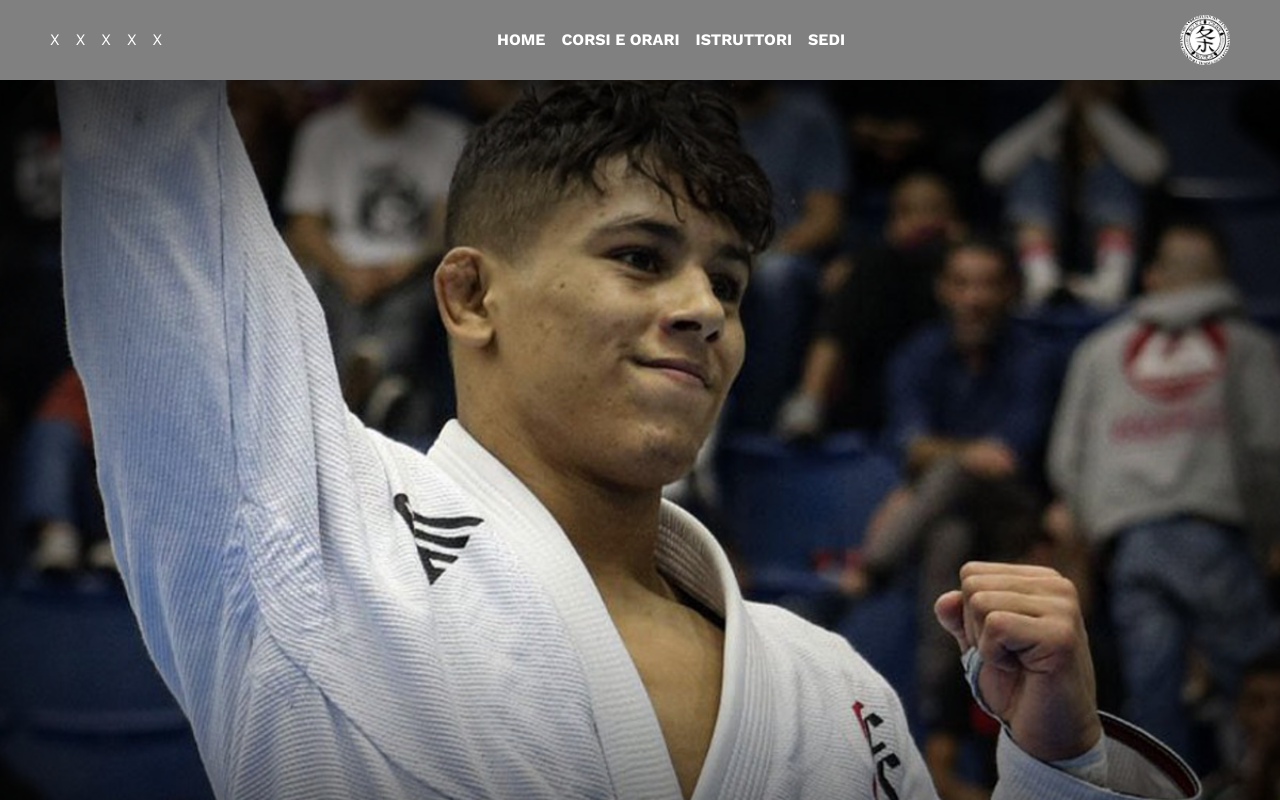
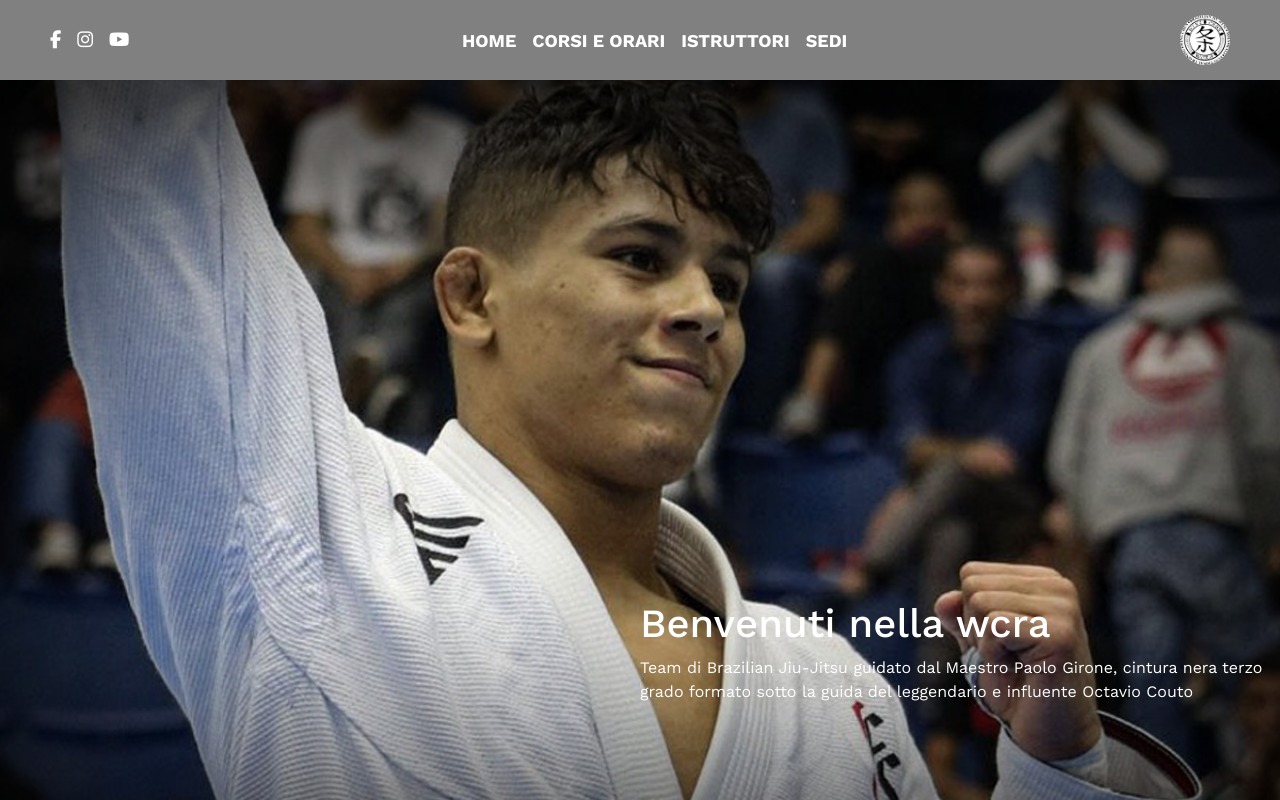
Before and after one commit to MattiaAngelini/wcra, a Vue app: page / in a window 1280 px wide. Shown: the top 800 px of the page. Built offline with nearby package versions, Linux system fonts and the light colour scheme.

Commit message:
fixed: components

```diff
--- a/src/App.vue
+++ b/src/App.vue
@@ -1,22 +1,35 @@
 <script>
 import AnimatedSection from './components/AnimatedSection.vue';
+import AppFooter from './components/AppFooter.vue';
+import AppHeader from './components/AppHeader.vue'
+
 export default {
 
   components: {
     AnimatedSection,
+    AppHeader,
+    AppFooter
   }
 }
 </script>
 
 <template>
   <AnimatedSection>
+    <AppHeader class="header"></AppHeader>
     <router-view class="fade-in delay"></router-view>
+    <AppFooter></AppFooter>
   </AnimatedSection>
 </template>
 
 <style lang="scss">
 @use './src/assets/styles/generic.scss' as *;
 
+.header{
+  position: sticky;
+  top: 0;
+  width: 100%;
+  z-index: 999;
+}
 
   // ANIMATION SLIDER
   @keyframes fadeIn {
--- a/src/components/AppHeader.vue
+++ b/src/components/AppHeader.vue
@@ -11,7 +11,9 @@ export default {
 
       <!--LOGHI SOCIAL-->
       <div class="d-md-flex d-none gap-3">
-        <i>X</i><i>X</i><i>X</i><i>X</i><i>X</i>
+        <i class="fa-brands fa-facebook-f"></i>
+        <i class="fa-brands fa-instagram"></i>
+        <i class="fa-brands fa-youtube"></i>
       </div>
 
       <!--LINK HEADER-->
@@ -75,6 +77,7 @@ export default {
 header {
   height: 10vh;
   background-color: grey;
+  font-size: 18px;
 
   .link-header {
     height: 100%;
--- /dev/null
+++ b/src/components/HeroImage.vue
@@ -0,0 +1,44 @@
+<script>
+
+export default {
+  name: 'HeroImage',
+}
+</script>
+
+<template>
+      <!--HERO Principale-->
+      <section>
+        <div class="hero-img">
+          <div class="ms-intro">
+            <h1>Benvenuti nella wcra</h1>
+            <p>Team di Brazilian Jiu-Jitsu guidato dal Maestro Paolo Girone,
+              cintura nera terzo grado formato sotto la guida del leggendario e influente Octavio Couto
+            </p>
+          </div>
+        </div>
+    </section>
+
+</template>
+
+<style scoped lang="scss">
+.hero-img {
+  height: 100vh;
+  background-image: url('../assets/images/mica.jpg');
+  background-size: cover;
+  background-position:center;
+  box-shadow: inset 0 50px 300px rgba(0, 0, 0, 1);
+
+}
+
+.ms-intro {
+  color: white;
+  width: 50%;
+  position: absolute;
+  bottom: 20%;
+  right: 0;
+  z-index: 990;
+}
+
+
+
+</style>
--- a/src/pages/AppHome.vue
+++ b/src/pages/AppHome.vue
@@ -1,26 +1,23 @@
 <script>
 import AnimatedSection from '../components/AnimatedSection.vue';
-import AppFooter from '../components/AppFooter.vue';
-import AppHeader from '../components/AppHeader.vue';
 import Slider from '../components/Slider.vue';
 import AppChiSiamo from './AppChiSiamo.vue';
 import AppIstruttori from './AppIstruttori.vue';
 import AppSchedule from './AppSchedule.vue';
 import AppSedi from './AppSedi.vue';
-
+import HeroImage from '../components/HeroImage.vue';
 
 export default {
   name: 'AppHome',
 
   components: {
     AnimatedSection,
-    AppHeader,
     AppSchedule,
     AppIstruttori,
     AppSedi,
     Slider,
-    AppFooter,
     AppChiSiamo,
+    HeroImage
   }
 }
 </script>
@@ -28,24 +25,11 @@ export default {
 <template>
 
   <main>
-
-     <!--HERO Principale-->
-    <section>
-      <AppHeader class="header"></AppHeader>
-        <div class="hero-img">
-
-          <div class="ms-intro">
-            <h1>Benvenuti nella wcra</h1>
-            <p>Team di Brazilian Jiu-Jitsu guidato dal Maestro Paolo Girone,
-              cintura nera terzo grado formato sotto la guida del leggendario e influente Octavio Couto
-            </p>
-          </div>
-        </div>
-    </section>
-
+    <AnimatedSection>
+      <HeroImage></HeroImage>
+    </AnimatedSection>
 
     <!--Presentazione video-->
-
     <AnimatedSection>
      <AppChiSiamo></AppChiSiamo>
     </AnimatedSection>
@@ -67,16 +51,9 @@ export default {
 
   </main>
 
-
-        <AnimatedSection>
-          <AppFooter></AppFooter>
-        </AnimatedSection>
-
 </template>
 
 <style scoped lang="scss">
-
-
 
 video{
   border-radius: 10px;
@@ -85,24 +62,6 @@ video{
 .logo-header{
   right:0;
   width: 80px;
-}
-
-.hero-img {
-  height: 100vh;
-  background-image: url('../assets/images/mica.jpg');
-  background-size: cover;
-  background-position:center;
-  box-shadow: inset 0 50px 300px rgba(0, 0, 0, 1);
-
-}
-
-.ms-intro {
-  color: white;
-  width: 50%;
-  position: absolute;
-  bottom: 20%;
-  right: 0;
-  z-index: 201;
 }
 
 
```
Also changed, not shown: src/pages/AppChiSiamo.vue (+4 -10 lines).
